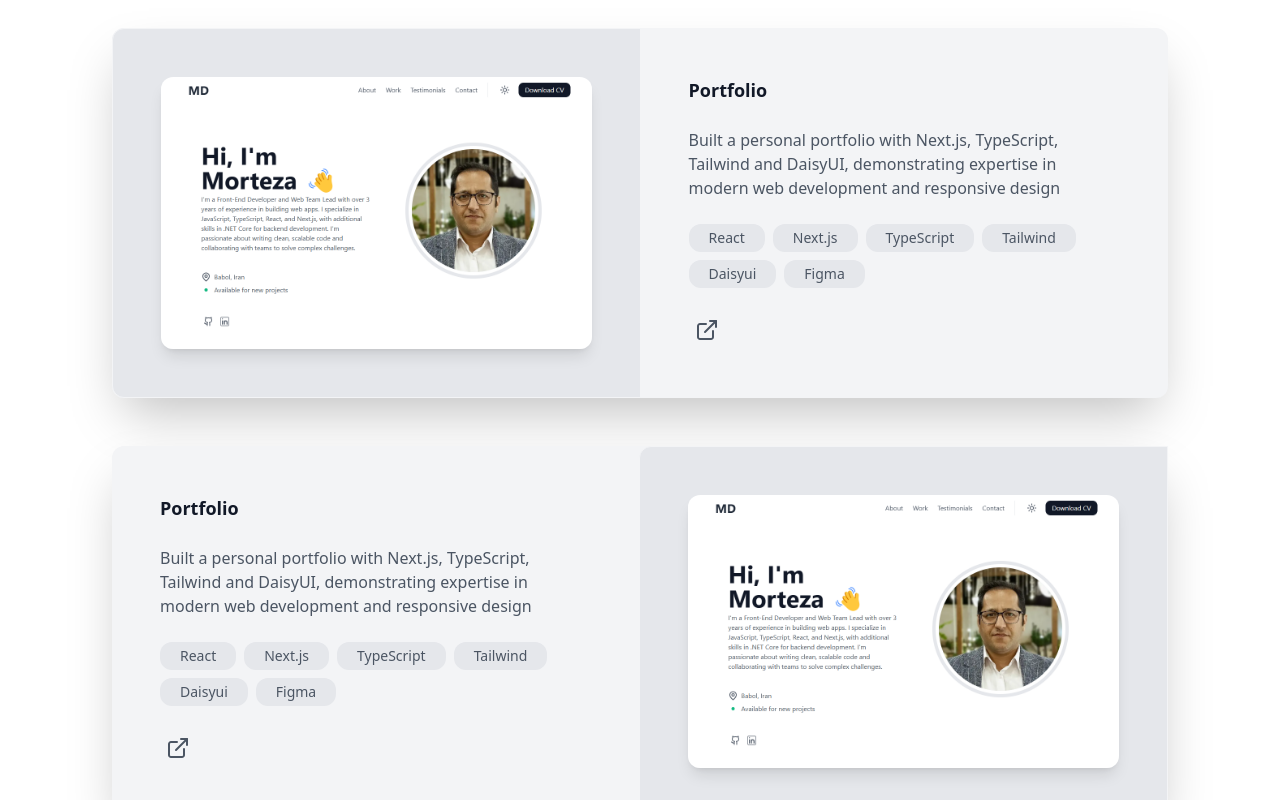
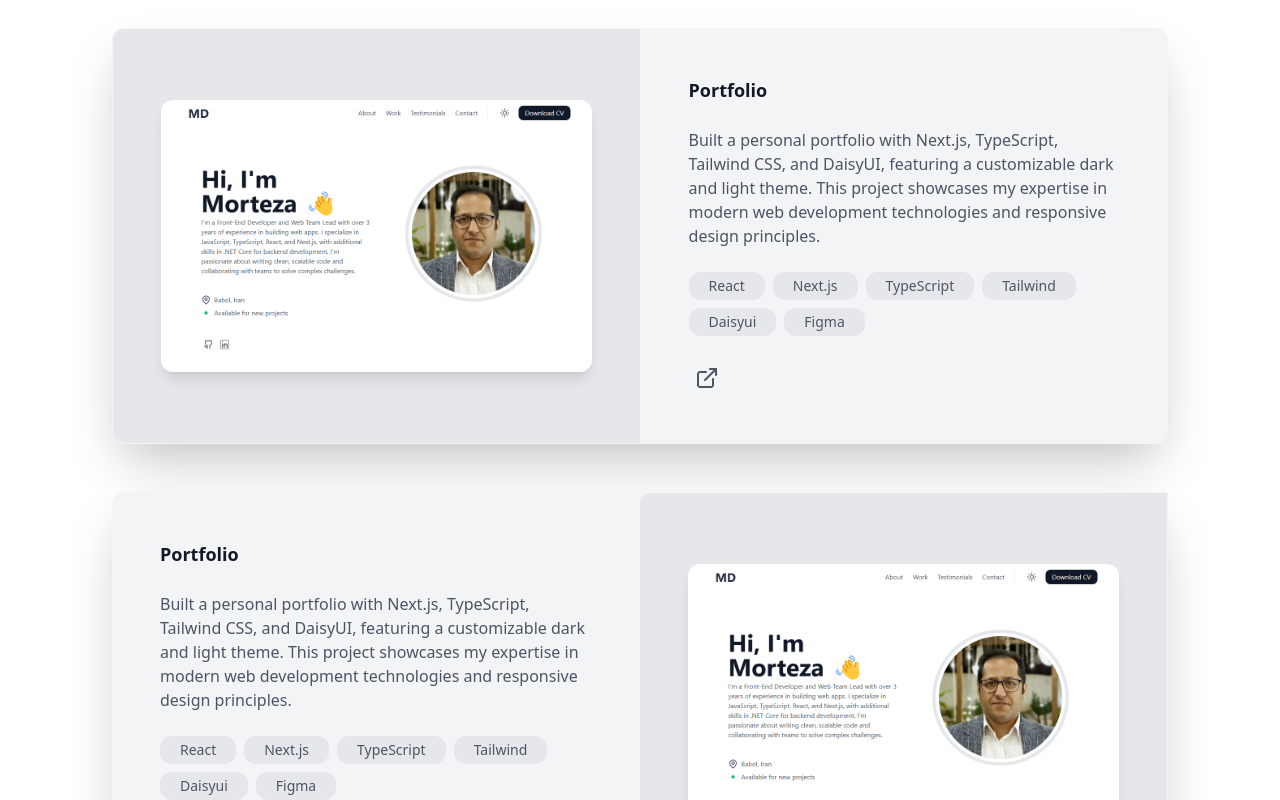
Before and after one commit to githubmor/portfolio, a Next.js app: page / in a window 1280 px wide. Shown: the part 3500-4300 px from the top of the page. Built offline with nearby package versions, Linux system fonts and the light colour scheme.

Commit message:
change text

```diff
--- a/app/(sections)/work/role.tsx
+++ b/app/(sections)/work/role.tsx
@@ -19,7 +19,7 @@ function Role() {
           Portfolio
         </span>
         <span className=" text-gray-600">
-          Built a personal portfolio with Next.js, TypeScript, Tailwind and DaisyUI, demonstrating expertise in modern web development and responsive design
+          Built a personal portfolio with Next.js, TypeScript, Tailwind CSS, and DaisyUI, featuring a customizable dark and light theme. This project showcases my expertise in modern web development technologies and responsive design principles.
         </span>
         <div className="w-full flex flex-wrap gap-2 even:flex-row-reverse">
           <Tag text="React" />
```
